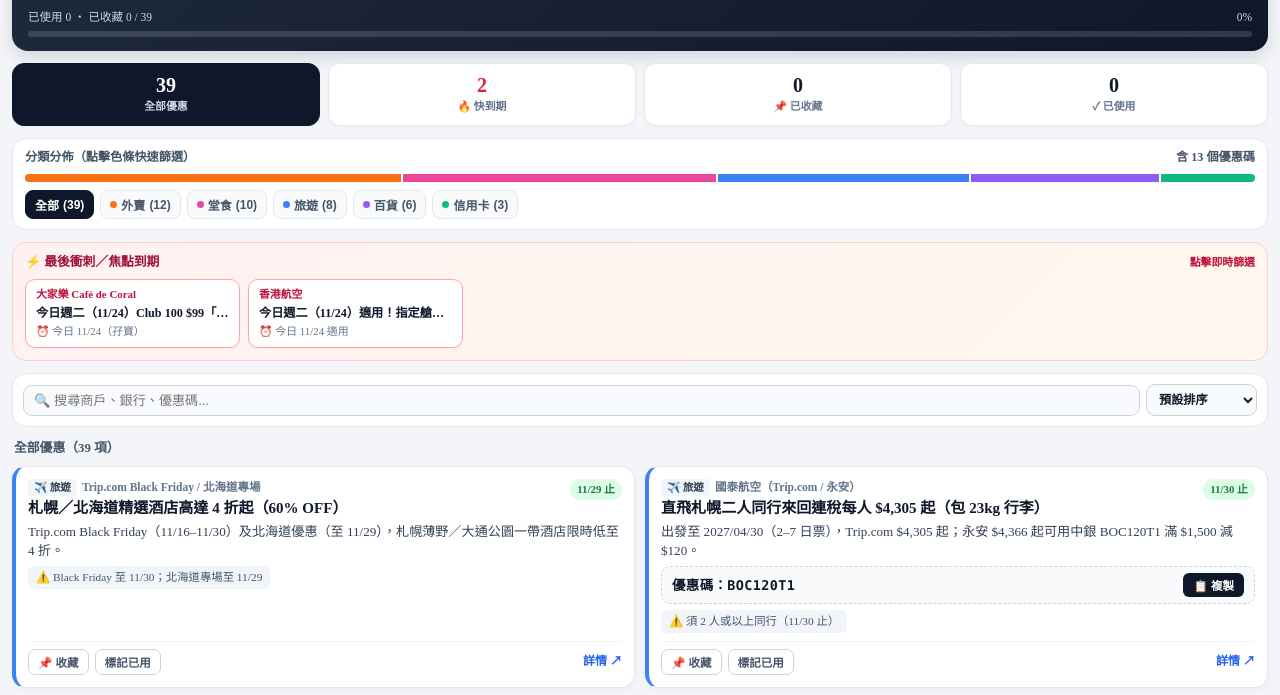
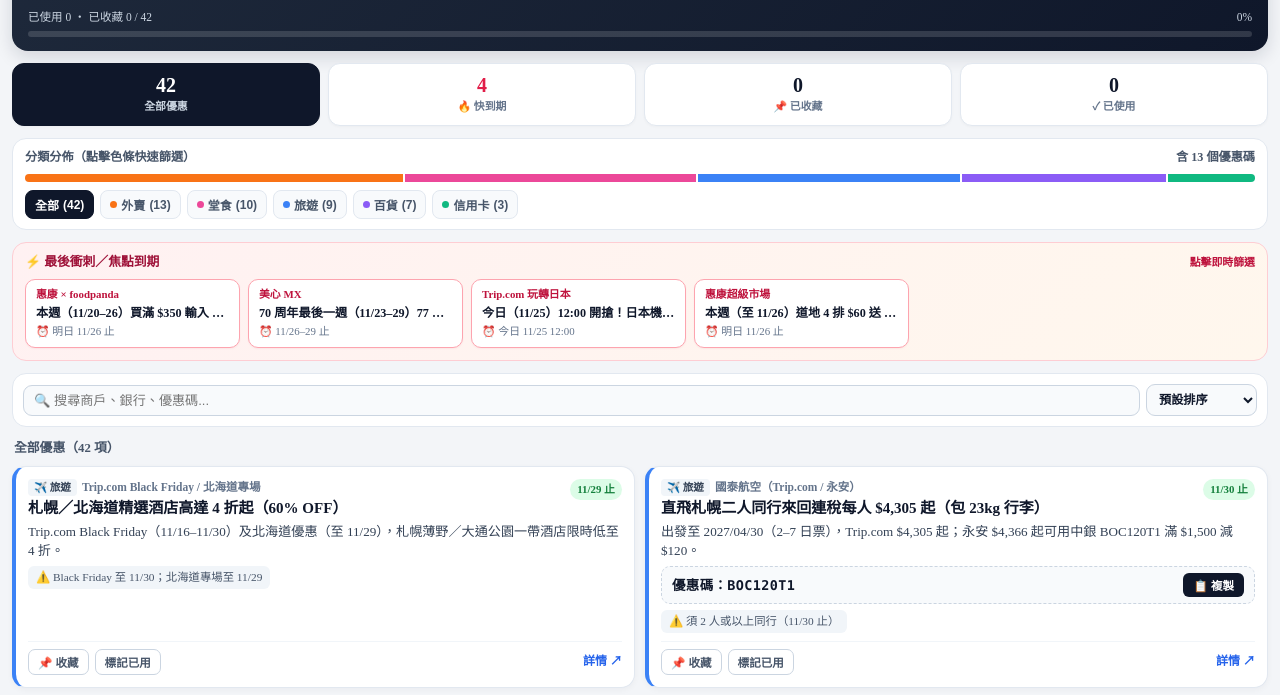
Before and after one commit to fungkenny/pickle-dashboard, a plain HTML site: page hk-deals-express.html in a window 1280 px wide. Shown: the part 76-771 px from the top of the page. Drawn offline with Linux system fonts and the light colour scheme.

Commit message:
Update hk-deals-express 2026-11-25

```diff
--- a/hk-deals-express.html
+++ b/hk-deals-express.html
@@ -502,7 +502,7 @@
     <div class="hero-top">
       <div>
         <div class="hero-title">🏷️ 香港優惠速遞 Dashboard</div>
-        <div class="hero-sub">最後掃描：2026-11-24（HKT）｜每日 09:30 更新</div>
+        <div class="hero-sub">最後掃描：2026-11-25（HKT）｜每日 09:30 更新</div>
       </div>
       <div class="live-pill"><span class="live-dot"></span>自動監察中</div>
     </div>
@@ -791,7 +791,7 @@
         id: "keeta-unionpay-weekday",
         cat: "food",
         merchant: "KeeTa × 銀聯 / BoC Pay+ / Apple Pay",
-        title: "逢週一至五單筆滿 HK$180 即減 HK$15（今日 11/24 適用）",
+        title: "逢週一至五單筆滿 HK$180 即減 HK$15（今日 11/25 適用）",
         desc: "10/26–11/30 逢星期一至五以銀聯（含 Apple Pay 綁定銀聯卡、BoC Pay+）支付 KeeTa 外送或自取滿 $180 即減 $15；全期最多享 4 次。",
         code: "",
         condition: "逢週一至五適用，每日限享 1 次",
@@ -807,10 +807,23 @@
         title: "本週（11/20–26）買滿 $350 輸入 WELL10 享 9 折（最高減 $50）＋免運費",
         desc: "惠康 foodpanda 訂單滿 $350 輸入 WELL10 全單 9 折（減高達 $50）兼免運費＋賺 3x yuu 分；日本北海道帶子 $69/包。",
         code: "WELL10",
-        condition: "滿 $350 適用，名額有限",
-        expires: "11/26 止",
+        condition: "滿 $350 適用，名額有限（明日 11/26 止）",
+        expires: "明日 11/26 止",
+        urgent: true,
+        url: "https://www.foodpanda.hk/",
+        userState: "active"
+      },
+      {
+        id: "foodpanda-hsbc-wed",
+        cat: "food",
+        merchant: "foodpanda × 滙豐 pandapro",
+        title: "逢周三至周六滿 HK$200 享 5% PandaPay 回贈（今日 11/25 適用）",
+        desc: "pandapro 會員於周三至周六用滙豐信用卡落外賣或自取單折後滿 $200 享 5% PandaPay 回贈（每單上限 $15）。",
+        code: "",
+        condition: "須為 pandapro 會員並用滙豐卡",
+        expires: "12/31 止",
         urgent: false,
-        url: "https://www.foodpanda.hk/",
+        url: "https://www.foodpanda.hk/zh/contents/deals",
         userState: "active"
       },
       {
@@ -898,23 +911,23 @@
         title: "70 周年最後一週（11/23–29）77 折：$38 漢堡扒／$43 焗豬｜11/26 止燒腩仔 $68",
         desc: "11/23–29 午晚市漢堡扒飯 $38、焗豬扒飯 $43、晚市花膠雞水餃鍋 $49；11/23–26 15:30 起外賣燒腩仔半斤 $68、加半隻沙薑雞 $98（6折）；另《起筷》$8 券至 11/30。",
         code: "",
-        condition: "只限堂食及外賣自取（指定分店除外）",
-        expires: "11/29 止",
-        urgent: false,
+        condition: "只限堂食及外賣自取（燒腩仔/沙薑雞明日 11/26 止）",
+        expires: "11/26–29 止",
+        urgent: true,
         url: "https://www.maximsmx.com.hk/",
         userState: "active"
       },
       {
-        id: "cdc-tuesday-nov24",
+        id: "chain-hotpot-nov",
         cat: "dining",
-        merchant: "大家樂 Café de Coral",
-        title: "今日週二（11/24）Club 100 $99「芝」味孖寶｜App 點餐滿 $50 減 $10",
-        desc: "11/24 限定 Club 100 開心星期二 $99「芝」味孖寶；另有 App 搶手機點餐滿 $50 減 $10，及平日午市飽肚 4 揀 1 $39 起。",
+        merchant: "吉野家 / 大家樂 / 美心 MX / Sukiya",
+        title: "秋冬一人火鍋 $49 起：吉野家 $49｜美心 $56｜大家樂 $59",
+        desc: "吉野家韓式部隊鍋／澳洲和牛 $49 起；美心 MX 晚市花膠雞／酸菜魚鍋 $56 起；大家樂 17:00–18:00 滑牛／豚肉鍋 $59；Sukiya 牛壽喜燒鍋 $73 起。",
         code: "",
-        condition: "須用大家樂 Club 100 App",
-        expires: "今日 11/24（孖寶）",
-        urgent: true,
-        url: "https://www.cafedecoral.com/",
+        condition: "視乎各分店供應時段",
+        expires: "秋冬推廣期內",
+        urgent: false,
+        url: "https://www.stheadline.com/",
         userState: "active"
       },
       {
@@ -957,15 +970,28 @@
         userState: "active"
       },
       {
+        id: "tripcom-gojapan-nov25",
+        cat: "travel",
+        merchant: "Trip.com 玩轉日本",
+        title: "今日（11/25）12:00 開搶！日本機票減 $400｜札幌酒店 HK$399/晚",
+        desc: "今日中午 12:00 App 搶日本機票滿 $3,000 減 $400/$200、日本酒店滿 $3,000 減 $200、住宿 95 折（上限 $110）；一口價 THE GATE HOTEL 札幌 HK$399/晚。",
+        code: "",
+        condition: "今日 12:00 開搶，App 限定",
+        expires: "今日 11/25 12:00",
+        urgent: true,
+        url: "https://hk.trip.com/sale/w/37676/gojapan.html",
+        userState: "active"
+      },
+      {
         id: "hx-tuesday",
         cat: "travel",
         merchant: "香港航空",
-        title: "今日週二（11/24）適用！指定艙位 85 折",
+        title: "逢週二適用（下次 12/1）！指定艙位 85 折",
         desc: "逢星期二於官網預訂由香港出發指定子艙位（I / T / V / W）輸入代碼享 85 折，札幌航線適用。",
         code: "85TUE",
-        condition: "逢星期二適用（今日 11/24）",
-        expires: "今日 11/24 適用",
-        urgent: true,
+        condition: "逢星期二適用（下次 12/1）",
+        expires: "逢週二（下次 12/1）",
+        urgent: false,
         url: "https://www.hongkongairlines.com/",
         userState: "active"
       },
@@ -1002,10 +1028,23 @@
         title: "本週（至 11/26）道地 4 排 $60 送 $52 禮品｜銀魚 $22｜雪糕 5 件 8 折",
         desc: "11/20–26 銀魚 $22/包（49 折）、十字奶 $19/3 盒、道地 6 包裝 4 排 $60 送 $52 禮品、單件裝雪糕 5 件以上 8 折。",
         code: "",
-        condition: "門市適用，貨品視乎分店供應",
-        expires: "11/26 止",
+        condition: "門市適用，貨品視乎分店供應（明日 11/26 止）",
+        expires: "明日 11/26 止",
+        urgent: true,
+        url: "https://www.wellcome.com.hk/",
+        userState: "active"
+      },
+      {
+        id: "dbs-compass-wed",
+        cat: "shopping",
+        merchant: "全港超市 × DBS COMPASS VISA",
+        title: "逢星期三（今日 11/25 適用）滿 $300 享 8%「一扣即享」回贈",
+        desc: "逢週三於全港實體或網上超市（百佳、惠康、AEON、Donki、HKTVmall 等）單一淨簽賬滿 $300 享 8% 回贈（月首 $2,000 合資格交易）。",
+        code: "",
+        condition: "須於 DBS Card+ App 開啟推送並一扣即享",
+        expires: "12/30 止",
         urgent: false,
-        url: "https://www.wellcome.com.hk/",
+        url: "https://www.dbs.com.hk/",
         userState: "active"
       },
       {
```
Also changed, not shown: index.html (+2 -2 lines).
